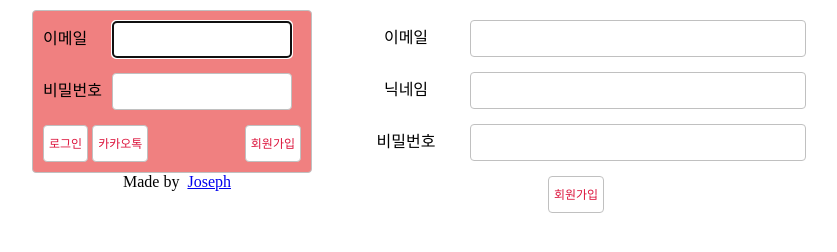
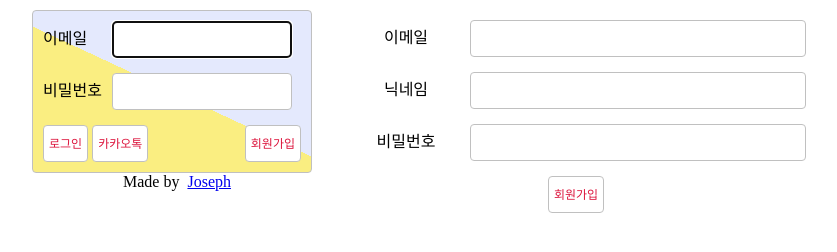
Before and after one commit to jxlove2020/node_sns, a website: page views/join.html in a window 1280 px wide. Shown: the whole page, without its empty margins (208-1045 px from the left). Drawn offline with nearby package versions, Linux system fonts and the light colour scheme; files that its build step writes are made by us from their sources.

Commit message:
css 변경

```diff
--- a/public/main.css
+++ b/public/main.css
@@ -76,7 +76,7 @@ textarea {
   margin-right: 10px;
   border-radius: 4px;
   border: 1px solid silver;
-  background: lightcoral;
+  background: linear-gradient(25deg, #faee81 50%, #e4e9fd 50%);
 }
 .user-name {
   font-weight: bold;
```
